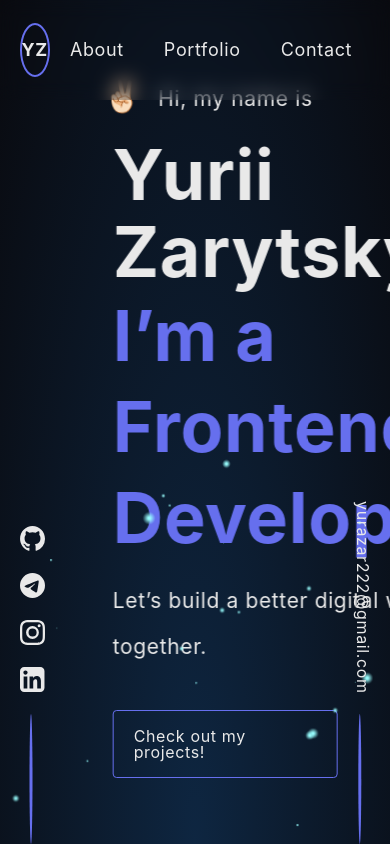
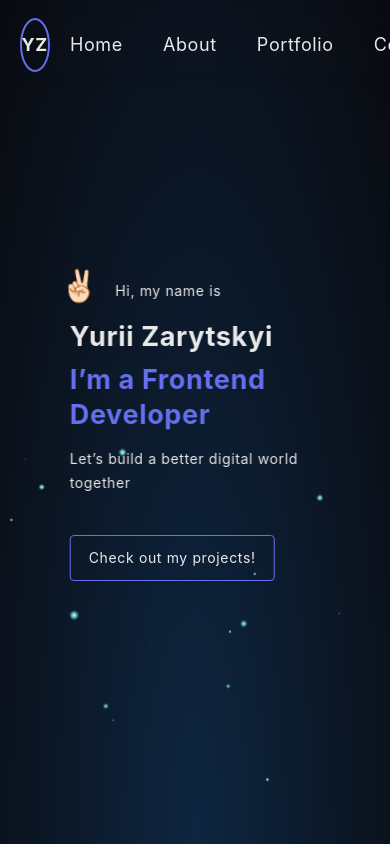
Before and after one commit to YZarytskyi/portfolio, a React (Create React App) app: page / in a window 390 px wide. Shown: the top 844 px of the page. Built offline with nearby package versions, Linux system fonts and the light colour scheme.

Commit message:
add responsive design to home component

```diff
--- a/src/components/Contact/Contact.jsx
+++ b/src/components/Contact/Contact.jsx
@@ -15,7 +15,7 @@ const Contact = () => {
           <h2 className={s.title}>Contact</h2>
         </Tilt>
         <p className={s.text}>
-          Although I’m not currently looking for any new opportunities, my inbox is always open.
+          I’m currently looking for any new opportunities and my inbox is always open.
           Whether you have a question or just want to say hi, I’ll try my best to get back to you!
         </p>
         <a
--- a/src/components/FixContacts/FixContacts.jsx
+++ b/src/components/FixContacts/FixContacts.jsx
@@ -41,7 +41,7 @@ const FixContacts = () => {
         </li>
         <li className={s.socialItem}>
           <a
-            href="www.linkedin.com/in/yurii-zarytskyi-147b8723b"
+            href="www.linkedin.com/in/yurii-zarytskyi"
             target="_blank"
             rel="noopener noreferrer nofollow"
             className={s.socialLink}>
--- a/src/components/FixContacts/FixContacts.module.scss
+++ b/src/components/FixContacts/FixContacts.module.scss
@@ -11,6 +11,10 @@
   writing-mode: vertical-rl;
   transform: translateY(0);
   transition: transform 250ms cubic-bezier(0.4, 0, 0.2, 1);
+
+  @media (max-width: 768px) {
+    display: none;
+  }
 
   &::after {
     content: "";
@@ -32,6 +36,10 @@
   flex-direction: column;
   align-items: center;
   gap: 2rem;
+
+  @media (max-width: 768px) {
+    display: none;
+  }
 
   &::after {
     content: "";
--- a/src/components/Header/Header.jsx
+++ b/src/components/Header/Header.jsx
@@ -10,6 +10,11 @@ const Header = () => {
         </a>
         <nav className={s.headerNav}>
           <ul className={s.navList}>
+          <li className={s.navItem}>
+              <a href="#home" className={s.navLink}>
+                Home
+              </a>
+            </li>
             <li className={s.navItem}>
               <a href="#about" className={s.navLink}>
                 About
--- a/src/components/Header/Header.module.scss
+++ b/src/components/Header/Header.module.scss
@@ -6,7 +6,7 @@ header {
   left: 0;
   z-index: 100;
   width: 100%;
-  height: 10rem;
+  height: 9rem;
   backdrop-filter: blur(10px);
 }
 
--- a/src/components/Home/Home.jsx
+++ b/src/components/Home/Home.jsx
@@ -23,7 +23,7 @@ const Home = () => {
             </span>
             <span>Yurii Zarytskyi</span>
             <span>I’m a Frontend Developer</span>
-            Let’s build a better digital world together.
+            Let’s build a better digital world together
           </p>
         </Tilt>
         <a href="#portfolio" className={s.homeBtn}>
--- a/src/components/Home/Home.module.scss
+++ b/src/components/Home/Home.module.scss
@@ -24,13 +24,36 @@
   justify-content: center;
   align-items: flex-start;
   transform: translateX(-50%);
+
+  @media (max-width: 767px) {
+    width: 95%;
+  }
 }
 
 .homeText {
   padding: 6rem 6rem 2rem;
-  font-size: 2.1rem;
+  font-size: 1.9rem;
   line-height: 2.2;
   cursor: default;
+
+  @media (max-width: 1199px) {
+    padding: 6rem 5rem 2rem 5rem;
+    font-size: 1.8rem;
+    line-height: 2.1;
+  }
+  @media (max-width: 767px) {
+    padding: 6rem 6rem 2rem;
+    font-size: 1.5rem;
+    line-height: 2;
+  }
+  @media (max-width: 400px) {
+    font-size: 1.4rem;
+    line-height: 1.7;
+  }
+  @media (max-width: 340px) {
+    padding: 6rem 4rem 2rem 4rem;
+  }
+
   > span:first-child {
     display: block;
 
@@ -53,7 +76,6 @@
       75% {
         transform: translate3d(-5%,0,0) rotate(-1deg) scale(1.1);
       }
-
     }
     .emojiHi {
       font-size: 2.8rem;
@@ -64,18 +86,41 @@
   }
   > span:nth-child(2) {
     margin-top: 0.8rem;
+    margin-bottom: 0;
     display: block;
     font-weight: 700;
-    font-size: 7rem;
+    font-size: 6rem;
     line-height: 1.1;
+
+    @media (max-width: 1199px) {
+      font-size: 5rem;
+    }
+    @media (max-width: 767px) {
+      font-size: 3.5rem;
+      line-height: 1.3;
+      margin-bottom: 0.8rem;
+    }
+    @media (max-width: 400px) {
+      font-size: 2.7rem;
+    }
   }
   > span:nth-child(3) {
     margin-bottom: 1.5rem;
     display: block;
     color: rgb(102, 111, 238);
     font-weight: 700;
-    font-size: 7rem;
+    font-size: 6rem;
     line-height: 1.3;
+
+    @media (max-width: 1199px) {
+      font-size: 5rem;
+    }
+    @media (max-width: 767px) {
+      font-size: 3.5rem;
+    }
+    @media (max-width: 400px) {
+      font-size: 2.7rem;
+    }
   }
 }
 
@@ -86,6 +131,20 @@
   border: 1px solid $color-accent;
   border-radius: 4px;
   font-size: 1.6rem;
+
+  @media (min-width: 768px) and (max-width: 1199px) {
+    margin: 2rem 0rem 6rem 6rem;
+  }
+  @media (max-width: 767px) {
+    font-size: 1.4rem;
+  }
+  @media (max-width: 400px) {
+    padding: 1.5rem 1.8rem;
+  }
+  @media (max-width: 340px) {
+    margin: 2rem 0rem 6rem 4rem;
+  }
+
   &:hover {
     color: $color-main;
     animation: glow 1s infinite;
--- a/src/components/Portfolio/Portfolio.jsx
+++ b/src/components/Portfolio/Portfolio.jsx
@@ -44,7 +44,7 @@ const Portfolio = () => {
               <img src={crypto1} alt="Crypto project" className={s.crypto1} />
             </div>
           </div>
-          <a href="" className={s.btn}>
+          <button href="" className={s.btn}>
             <span className={s.btn__circle}></span>
             <span className={s.btn__whiteCircle}>
               <svg xmlns="http://www.w3.org/2000/svg" id="icon-arrow-right" viewBox="0 0 21 12">
@@ -52,7 +52,7 @@ const Portfolio = () => {
               </svg>
             </span>
             <span className={s.btn__text}>Discover the project</span>
-          </a>
+          </button>
           <div className={s.iphone}>
             <img src={crypto2} alt="Crypto project" className={s.crypto2} />
           </div>
--- a/src/components/Portfolio/Portfolio.module.scss
+++ b/src/components/Portfolio/Portfolio.module.scss
@@ -100,15 +100,17 @@
   left: -22%;
   display: inline-block;
   color: $color-main;
-  padding: 28px;
+  background-color: transparent;
+  padding: 30px;
   border-radius: 50%;
+  font-size: 1.7rem;
 
   &__circle {
     position: absolute;
     top: 50%;
     left: 50%;
-    width: 56px;
-    height: 56px;
+    width: 60px;
+    height: 60px;
     border-radius: 50%;
     box-shadow: 0 0 1px 1px #fff;
     transform: translate(-50%, -50%);
@@ -120,8 +122,8 @@
     top: 50%;
     left: 50%;
     transform: translate(-50%, -50%) scale(0);
-    width: 56px;
-    height: 56px;
+    width: 60px;
+    height: 60px;
     border-radius: 50%;
     background: #ffffff;
     display: flex;
```
